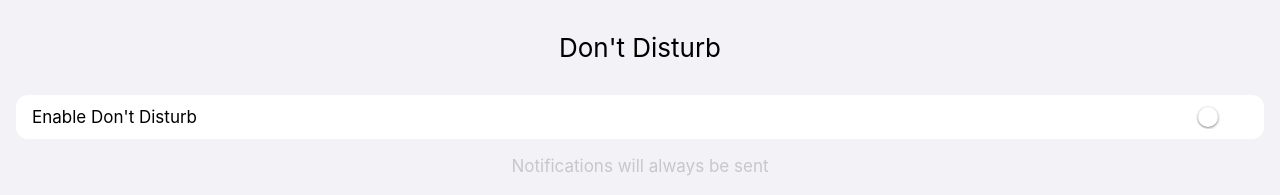
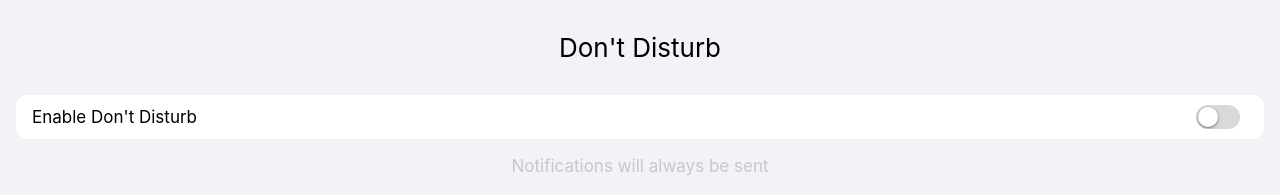
Before and after one commit to Pandusss/cryptowatcher, a React (Vite) app in the folder frontend/: page /dnd-settings in a window 1280 px wide. Shown: the top 195 px of the page. Built offline with nearby package versions, Linux system fonts and the light colour scheme; no server answers.

Commit message:
patch 0.13.1

```diff
--- a/frontend/src/components/Toggle/Toggle.module.scss
+++ b/frontend/src/components/Toggle/Toggle.module.scss
@@ -17,13 +17,25 @@
   position: relative;
   width: 44px;
   height: 24px;
-  background-color: var(--color-backgroundTertiary);
   border-radius: 12px;
   display: flex;
   align-items: center;
   padding: 2px;
   overflow: hidden;
   transition: background-color 0.3s cubic-bezier(0.4, 0, 0.2, 1);
+
+  // В темной теме используем более светлый серый для видимости
+  [data-theme='dark'] & {
+    background-color: rgba(255, 255, 255, 0.2);
+  }
+
+  // В светлой теме используем темно-серый
+  [data-theme='light'] & {
+    background-color: rgba(0, 0, 0, 0.15);
+  }
+
+  // Fallback для случаев, когда тема не определена
+  background-color: rgba(128, 128, 128, 0.3);
 }
 
 .thumb {
```
